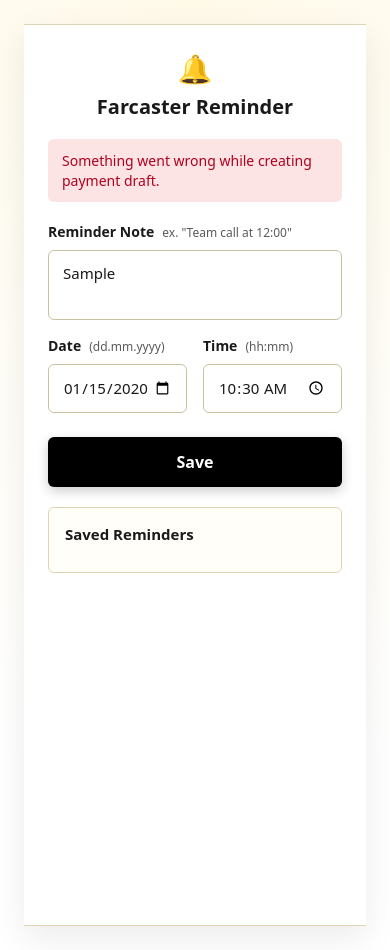
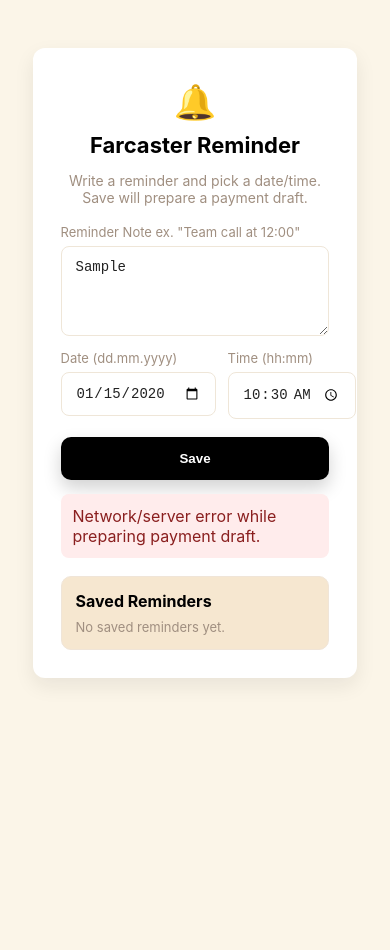
Before and after one commit to mataramasuko95/farcaster-reminder-app, a plain HTML site: page index.html in a window 390 px wide. Both pictures are taken after typing "Sample", "2020-01-15", "10:30" into the empty fields and a click on the button "Save". After the commit the page ends 844 px from the top, so only its background shows below. Drawn offline with Linux system fonts and the light colour scheme; no server answers.

Commit message:
Update index.html

```diff
--- a/index.html
+++ b/index.html
@@ -1,520 +1,286 @@
-<!DOCTYPE html>
+<!doctype html>
 <html lang="en">
 <head>
-  <meta charset="UTF-8" />
+  <meta charset="utf-8" />
   <title>Farcaster Reminder</title>
-  <meta name="viewport" content="width=device-width, initial-scale=1" />
-
-  <!-- Farcaster Mini App SDK -->
+  <meta name="viewport" content="width=device-width,initial-scale=1" />
   <script src="https://cdn.jsdelivr.net/npm/@farcaster/js@latest"></script>
 
   <style>
-    :root {
-      --bg-page: #fffdf6;
-      --card-bg: #ffffff;
-      --card-border: #ded5b0;
-      --text-main: #1a1a1a;
-      --text-dim: #5a5a5a;
-      --accent-bg: #000000;
-      --accent-text: #ffffff;
-      --error-bg: #fde4e4;
-      --error-text: #b00020;
-      --radius-lg: 8px;
-      --radius-md: 6px;
-      --radius-sm: 4px;
-      --shadow-card: 0 12px 32px rgba(0,0,0,0.08);
-      --shadow-btn: 0 4px 12px rgba(0,0,0,0.2);
+    :root{
+      --bg:#fbf5e8;
+      --card:#fff;
+      --muted:#a08f80;
+      --accent:#000;
+      --accent-2:#f6e7d0;
+    }
+    body{
+      font-family: Inter, system-ui, -apple-system, "Segoe UI", Roboto, "Helvetica Neue", Arial;
+      background: var(--bg);
+      display:flex;
+      align-items:flex-start;
+      justify-content:center;
+      padding:40px 16px;
+    }
+    .wrap{
+      width:380px;
+      max-width:95%;
+      background:var(--card);
+      border-radius:12px;
+      box-shadow: 0 8px 20px rgba(20,20,20,0.08);
+      padding:28px;
+      box-sizing:border-box;
+    }
+    .icon{
+      font-size:34px;
+      width:50px;
+      height:50px;
+      border-radius:10px;
+      display:flex;
+      align-items:center;
+      justify-content:center;
+      margin:0 auto 6px;
+      background: linear-gradient(#fff,#fff);
+    }
+    h1{
+      text-align:center;
+      margin:0 0 14px;
+      font-size:22px;
+    }
+    p.lead{
+      text-align:center;
+      color:var(--muted);
+      font-size:14px;
+      margin:0 0 18px;
     }
 
-    body {
-      background: radial-gradient(circle at 50% 0%, #fff9e8 0%, #fffdf6 40%, #ffffff 80%);
-      background-color: var(--bg-page);
-      margin: 0;
-      font-family: system-ui, -apple-system, BlinkMacSystemFont, "Inter", Roboto, "Helvetica Neue", Arial, sans-serif;
-      color: var(--text-main);
-      display: flex;
-      justify-content: center;
-      padding: 24px;
+    label{
+      display:block;
+      font-size:13px;
+      color:var(--muted);
+      margin-bottom:6px;
+    }
+    textarea, input[type="date"], input[type="time"], input[type="text"]{
+      width:100%;
+      box-sizing:border-box;
+      padding:12px 14px;
+      border-radius:8px;
+      border:1px solid #efe6d8;
+      background:#fff;
+      font-size:14px;
+      color:#222;
+    }
+    .row{display:flex; gap:12px; margin-top:10px;}
+    .row .col{flex:1}
+
+    button.save{
+      display:block;
+      width:100%;
+      margin-top:18px;
+      background:#000;
+      color:#fff;
+      padding:14px;
+      border-radius:10px;
+      border:0;
+      font-weight:700;
+      cursor:pointer;
+      box-shadow: 0 8px 18px rgba(0,0,0,0.18);
     }
 
-    .app-shell {
-      background: var(--card-bg);
-      border: 1px solid var(--card-border);
-      border-radius: var(--radius-lg);
-      box-shadow: var(--shadow-card);
-      max-width: 480px;
-      width: 100%;
-      padding: 24px 24px 32px;
+    .msg{
+      margin-top:14px;
+      padding:12px;
+      border-radius:8px;
+      background:#ffecec;
+      color:#8a1f1f;
+      display:none;
     }
 
-    .header {
-      text-align: center;
-      margin-bottom: 20px;
+    .savedBox{
+      margin-top:18px;
+      padding:14px;
+      border-radius:10px;
+      background:var(--accent-2);
+      border:1px solid #f0e5d8;
     }
-
-    .bell-icon {
-      font-size: 28px;
-      margin-bottom: 8px;
+    .remItem{
+      background: #fff;
+      padding:12px;
+      border-radius:8px;
+      border:1px solid #efe6d8;
+      display:flex;
+      justify-content:space-between;
+      gap:12px;
+      margin-bottom:10px;
     }
-
-    h1 {
-      font-size: 20px;
-      font-weight: 600;
-      color: var(--text-main);
-      line-height: 1.2;
-      margin: 0;
-    }
-
-    .form-row {
-      display: flex;
-      flex-direction: column;
-      margin-bottom: 16px;
-    }
-
-    .row-inline {
-      display: flex;
-      flex-wrap: wrap;
-      gap: 16px;
-    }
-
-    .row-inline .field {
-      flex: 1 1 0px;
-      min-width: 0;
-    }
-
-    label {
-      font-size: 14px;
-      font-weight: 600;
-      color: var(--text-main);
-      line-height: 1.4;
-      display: flex;
-      align-items: baseline;
-      gap: 8px;
-      margin-bottom: 8px;
-    }
-
-    label small {
-      font-size: 12px;
-      font-weight: 400;
-      color: var(--text-dim);
-    }
-
-    textarea,
-    input[type="text"],
-    input[type="date"],
-    input[type="time"] {
-      width: 100%;
-      background: #fff;
-      border: 1px solid #c9c2a2;
-      border-radius: var(--radius-md);
-      padding: 12px 14px;
-      font-size: 15px;
-      line-height: 1.4;
-      color: var(--text-main);
-      box-sizing: border-box;
-      font-family: inherit;
-    }
-
-    textarea:focus,
-    input:focus {
-      outline: 2px solid #000;
-      outline-offset: -1px;
-      background: #fffdfc;
-    }
-
-    textarea {
-      min-height: 70px;
-      resize: none;
-    }
-
-    .save-wrapper {
-      text-align: center;
-      margin: 8px 0 20px 0;
-    }
-
-    button.save-btn {
-      width: 100%;
-      background: var(--accent-bg);
-      color: var(--accent-text);
-      border: 0;
-      border-radius: var(--radius-md);
-      padding: 14px 16px;
-      font-size: 16px;
-      font-weight: 600;
-      cursor: pointer;
-      box-shadow: var(--shadow-btn);
-      font-family: inherit;
-    }
-
-    button.save-btn:active {
-      transform: translateY(1px);
-    }
-
-    .error-box {
-      border-radius: var(--radius-md);
-      padding: 12px 14px;
-      background: var(--error-bg);
-      color: var(--error-text);
-      font-size: 14px;
-      line-height: 1.4;
-      margin-bottom: 20px;
-      display: none; /* shown dynamically */
-    }
-
-    /* Saved Reminders card */
-    .saved-card {
-      border: 1px solid var(--card-border);
-      border-radius: var(--radius-md);
-      background: #fffef9;
-      padding: 16px;
-    }
-
-    .saved-card h2 {
-      font-size: 15px;
-      font-weight: 600;
-      color: var(--text-main);
-      margin: 0 0 12px 0;
-    }
-
-    .reminder-item {
-      border-radius: var(--radius-sm);
-      border: 1px solid #e1dbc0;
-      background: #ffffff;
-      padding: 12px 14px;
-      font-size: 14px;
-      line-height: 1.4;
-      color: var(--text-main);
-      display: flex;
-      flex-direction: column;
-      gap: 6px;
-      margin-bottom: 10px;
-    }
-
-    .rem-top-row {
-      display: flex;
-      justify-content: space-between;
-      flex-wrap: wrap;
-      word-break: break-word;
-      font-size: 14px;
-    }
-
-    .rem-note {
-      font-weight: 500;
-      color: var(--text-main);
-      overflow-wrap: anywhere;
-      max-width: 60%;
-    }
-
-    .rem-datetime {
-      color: var(--text-dim);
-      font-size: 13px;
-      white-space: nowrap;
-    }
-
-    .rem-draft {
-      font-size: 13px;
-      color: var(--text-dim);
-    }
-
-    @media (max-width: 480px) {
-      .app-shell {
-        border-radius: 0;
-        border-left: 0;
-        border-right: 0;
-        max-width: 100%;
-        min-height: 100vh;
-      }
-    }
+    .muted{color:var(--muted); font-size:13px}
+    .txLine{font-size:13px; color:#444; margin-top:6px}
   </style>
 </head>
 <body>
+  <div class="wrap" role="main">
+    <div class="icon">🔔</div>
+    <h1>Farcaster Reminder</h1>
+    <p class="lead">Write a reminder and pick a date/time. Save will prepare a payment draft.</p>
 
-  <div class="app-shell">
-    <div class="header">
-      <div class="bell-icon">🔔</div>
-      <h1>Farcaster Reminder</h1>
+    <div>
+      <label for="note">Reminder Note <span class="muted">ex. "Team call at 12:00"</span></label>
+      <textarea id="note" rows="4" placeholder="Write your reminder..."></textarea>
     </div>
 
-    <!-- Error box -->
-    <div id="errorBox" class="error-box"></div>
-
-    <!-- Form -->
-    <div class="form-row">
-      <label for="noteInput">
-        Reminder Note
-        <small>ex. "Team call at 12:00"</small>
-      </label>
-      <textarea id="noteInput" placeholder="Write your reminder..."></textarea>
-    </div>
-
-    <div class="row-inline">
-      <div class="field form-row">
-        <label for="dateInput">
-          Date
-          <small>(dd.mm.yyyy)</small>
-        </label>
-        <input
-          id="dateInput"
-          type="date"
-          placeholder="gg.aa.yyyy"
-          style="text-transform: lowercase;"
-        />
+    <div class="row">
+      <div class="col">
+        <label for="date">Date <span class="muted">(dd.mm.yyyy)</span></label>
+        <input id="date" type="date"/>
       </div>
-
-      <div class="field form-row">
-        <label for="timeInput">
-          Time
-          <small>(hh:mm)</small>
-        </label>
-        <input
-          id="timeInput"
-          type="time"
-          placeholder="--:--"
-        />
+      <div class="col">
+        <label for="time">Time <span class="muted">(hh:mm)</span></label>
+        <input id="time" type="time"/>
       </div>
     </div>
 
-    <div class="save-wrapper">
-      <button id="saveBtn" class="save-btn">Save</button>
-    </div>
+    <button class="save" id="saveBtn">Save</button>
 
-    <!-- Saved Reminders -->
-    <div class="saved-card">
-      <h2>Saved Reminders</h2>
-      <div id="remindersList"></div>
+    <div class="msg" id="msgBox"></div>
+
+    <div class="savedBox">
+      <div style="font-weight:700; margin-bottom:8px">Saved Reminders</div>
+      <div id="savedList"></div>
     </div>
   </div>
 
   <script>
-    // Local state of reminders (in-memory for now)
-    const reminders = [];
+    // Call Farcaster SDK ready if present
+    window.onload = () => {
+      try {
+        if (window.sdk?.actions?.ready) {
+          window.sdk.actions.ready();
+        }
+      } catch (e) {
+        // ignore
+      }
+    };
 
-    // util: format a Date into "YYYY-MM-DDTHH:mm:ssZ" (ISO-ish with UTC)
-    function buildISO(dateStr, timeStr) {
-      // dateStr => "2025-10-09"
-      // timeStr => "18:44"
-      if (!dateStr || !timeStr) return null;
-
-      // create local date
-      const [yyyy, mm, dd] = dateStr.split("-");
-      const [hh, min] = timeStr.split(":");
-
-      // build a Date in local time
-      const dt = new Date(
-        Number(yyyy),
-        Number(mm) - 1,
-        Number(dd),
-        Number(hh),
-        Number(min),
-        0,
-        0
-      );
-
-      // final => ISO UTC
-      return dt.toISOString();
+    // Helpers
+    function showMsg(text, isError = true) {
+      const box = document.getElementById('msgBox');
+      box.style.display = 'block';
+      box.style.background = isError ? '#ffecec' : '#e6ffe9';
+      box.style.color = isError ? '#8a1f1f' : '#1f6f2f';
+      box.innerText = text;
+      setTimeout(()=> { box.style.display = 'none'; }, 7000);
     }
 
-    // util: format a datetime string for display in list
-    function niceDateTime(iso) {
-      const d = new Date(iso);
-      // date Y-M-D H:M (24h)
-      // ex "2025-10-09 18:44"
-      const y = d.getFullYear();
-      const m = String(d.getMonth() + 1).padStart(2, "0");
-      const day = String(d.getDate()).padStart(2, "0");
-      const hh = String(d.getHours()).padStart(2, "0");
-      const mm = String(d.getMinutes()).padStart(2, "0");
-      return `${y}-${m}-${day} ${hh}:${mm}`;
+    function formatDateForDisplay(dateStr, timeStr) {
+      if (!dateStr) return '';
+      const d = new Date(dateStr + 'T' + (timeStr || '00:00'));
+      // dd.mm.yyyy hh:mm
+      const dd = String(d.getDate()).padStart(2,'0');
+      const mm = String(d.getMonth()+1).padStart(2,'0');
+      const yyyy = d.getFullYear();
+      const hh = String(d.getHours()).padStart(2,'0');
+      const min = String(d.getMinutes()).padStart(2,'0');
+      return `${dd}.${mm}.${yyyy} ${hh}:${min}`;
     }
 
-    function showError(msg) {
-      const box = document.getElementById("errorBox");
-      box.innerText = msg;
-      box.style.display = "block";
-    }
-
-    function clearError() {
-      const box = document.getElementById("errorBox");
-      box.innerText = "";
-      box.style.display = "none";
-    }
-
-    function renderReminders() {
-      const listEl = document.getElementById("remindersList");
-      listEl.innerHTML = "";
-
-      reminders.forEach((r) => {
-        const item = document.createElement("div");
-        item.className = "reminder-item";
-
-        const top = document.createElement("div");
-        top.className = "rem-top-row";
-
-        const noteEl = document.createElement("div");
-        noteEl.className = "rem-note";
-        noteEl.textContent = r.note || "(no note)";
-
-        const whenEl = document.createElement("div");
-        whenEl.className = "rem-datetime";
-        whenEl.textContent = niceDateTime(r.remindAtISO);
-
-        top.appendChild(noteEl);
-        top.appendChild(whenEl);
-
-        const draftEl = document.createElement("div");
-        draftEl.className = "rem-draft";
-        draftEl.textContent = `Payment draft: ${r.ethNeededDisplay}`;
-
-        item.appendChild(top);
-        item.appendChild(draftEl);
-
-        listEl.appendChild(item);
+    function loadSaved() {
+      const raw = localStorage.getItem('reminders_v1') || '[]';
+      const arr = JSON.parse(raw);
+      const target = document.getElementById('savedList');
+      target.innerHTML = '';
+      if (!arr.length) {
+        target.innerHTML = '<div class="muted">No saved reminders yet.</div>';
+        return;
+      }
+      arr.slice().reverse().forEach(r => {
+        const el = document.createElement('div');
+        el.className = 'remItem';
+        el.innerHTML = '<div><div style="font-weight:600;">'+escapeHtml(r.note)+'</div>'
+          + '<div class="muted">'+formatDateForDisplay(r.date, r.time)+'</div>'
+          + (r.txDraft ? ('<div class="txLine">Payment draft: '+escapeHtml(r.txDraft.valueEth)+' ETH (~$'+(Number(r.usdAmount)||0)+')</div>') : '')
+          + '</div>'
+          + '<div style="text-align:right;color:#666;font-size:12px;">'+(r.savedAt||'')+'</div>';
+        target.appendChild(el);
       });
     }
 
-    // Convert ETH string (e.g. "0.00001667") → hex wei string "0x..."
-    function ethToHexWei(ethStr) {
-      // multiply ETH by 1e18 to get wei
-      const weiBN = BigInt(Math.round(parseFloat(ethStr) * 1e18));
-      return "0x" + weiBN.toString(16);
+    function escapeHtml(s){
+      if (!s) return '';
+      return String(s).replace(/[&<>"']/g, (m)=>({ '&':'&amp;','<':'&lt;','>':'&gt;','"':'&quot;',"'":'&#39;' }[m]));
     }
 
-    // (PLACEHOLDER) Send tx via Farcaster wallet
-    // IMPORTANT: This is where we talk to the Farcaster Mini App Wallet.
-    // When we plug in the real SDK method, we do it here.
-    async function sendTransactionDraft(unsignedTx) {
-      // unsignedTx = { to, valueEth, data:"0x" }
-
-      const to = unsignedTx.to;
-      const valueHexWei = ethToHexWei(unsignedTx.valueEth); // convert to wei hex
-      const data = unsignedTx.data || "0x";
-
-      // TODO: CALL THE REAL FARCASTER WALLET ACTION HERE.
-      // Something along the lines of:
-      //
-      // await window.sdk.wallet.sendTransaction({
-      //   to,
-      //   value: valueHexWei,
-      //   data
-      // });
-      //
-      // Warpcast shows a confirm modal, user approves, tx is broadcast.
-      //
-      // For now we'll simulate success == true so UI can continue working.
-      console.log("Simulating wallet tx:", { to, valueHexWei, data });
-
-      // simulate user approval:
-      return true;
-    }
-
-    async function handleSave() {
-      clearError();
-
-      const note = document.getElementById("noteInput").value.trim();
-      const dateVal = document.getElementById("dateInput").value; // "2025-10-09"
-      const timeVal = document.getElementById("timeInput").value; // "18:44"
-
-      if (!note) {
-        showError("Please enter a reminder note.");
-        return;
-      }
-      if (!dateVal || !timeVal) {
-        showError("Please select date and time.");
+    // Save logic: call /api/pay, then store reminder
+    document.getElementById('saveBtn').addEventListener('click', async () => {
+      const note = document.getElementById('note').value.trim();
+      const date = document.getElementById('date').value; // yyyy-mm-dd
+      const time = document.getElementById('time').value; // hh:mm
+      if (!note || !date || !time) {
+        showMsg('Please fill reminder, date and time.', true);
         return;
       }
 
-      // 1) ISO string for when the reminder should trigger
-      const remindAtISO = buildISO(dateVal, timeVal);
-      if (!remindAtISO) {
-        showError("Invalid date/time.");
-        return;
+      // For demo we use a fixed small USD amount (0.05) — you can add UI to change this.
+      const usdAmount = 0.05;
+
+      // Farcaster identity: try to obtain from SDK if available; otherwise fallback to dummy
+      let fid = null;
+      try {
+        if (window.sdk?.auth?.getCurrentUser) {
+          const user = await window.sdk.auth.getCurrentUser();
+          fid = user?.fid || null;
+        } else if (window.sdk?.actions?.getIdentity) {
+          const u = await window.sdk.actions.getIdentity();
+          fid = u?.fid || null;
+        }
+      } catch (e) {
+        // ignore; non-Farcaster env
       }
+      if (!fid) fid = 0; // app-level placeholder
 
-      // 2) create payment draft by calling /api/pay
-      let payDraft;
+      // The pay endpoint expects ethAddress: the recipient of the payment (user's wallet)
+      // For user-payments you would use user's wallet address; here we use the user's input address
+      // but since our UI doesn't ask for user's wallet (we prepare a draft), we'll set ethAddress placeholder
+      // If you want to use actual user wallet addresses, capture them from SDK or wallet connection.
+      const ethAddress = document.getElementById('ethAddress')?.value || '0x0000000000000000000000000000000000000000';
+
       try {
-        const body = {
-          fid: 1234,                 // could be actual Farcaster FID later
-          note: note,
-          usdAmount: 0.05,           // fixed "price" per reminder
-          remindAtISO: remindAtISO,
-        };
-
-        const resp = await fetch("/api/pay", {
-          method: "POST",
-          headers: {
-            "Content-Type": "application/json",
-          },
-          body: JSON.stringify(body),
+        const res = await fetch('/api/pay', {
+          method: 'POST',
+          headers: { 'Content-Type':'application/json' },
+          body: JSON.stringify({ fid, usdAmount, ethAddress })
         });
-
-        payDraft = await resp.json();
-        console.log("payDraft from /api/pay:", payDraft);
-
-        if (!payDraft.ok) {
-          throw new Error(payDraft.error || "Payment draft failed");
-        }
-      } catch (err) {
-        console.error(err);
-        showError("Something went wrong while creating payment draft.");
-        return;
-      }
-
-      // 3) ask wallet to actually send the ETH
-      try {
-        const didSend = await sendTransactionDraft({
-          to: payDraft.unsignedTx.to,
-          valueEth: payDraft.unsignedTx.valueEth,
-          data: payDraft.unsignedTx.data,
-        });
-
-        if (!didSend) {
-          // user canceled or wallet failed
-          showError("Payment was not completed.");
+        const data = await res.json();
+        if (!data || !data.ok) {
+          console.error('pay error', data);
+          showMsg(data?.error || 'Something went wrong while creating payment draft.', true);
           return;
         }
+
+        // Save locally with draft
+        const saved = JSON.parse(localStorage.getItem('reminders_v1') || '[]');
+        const entry = {
+          note,
+          date,
+          time,
+          usdAmount,
+          txDraft: data.unsignedTx || null,
+          savedAt: new Date().toLocaleString()
+        };
+        saved.push(entry);
+        localStorage.setItem('reminders_v1', JSON.stringify(saved));
+        showMsg('Saved reminder and prepared payment draft (not sent).', false);
+        loadSaved();
+        // optional: clear inputs
+        document.getElementById('note').value = '';
+        // keep date/time for convenience
       } catch (err) {
-        console.error("Wallet tx error:", err);
-        showError("Payment failed or was rejected.");
-        return;
+        console.error('save error', err);
+        showMsg('Network/server error while preparing payment draft.', true);
       }
+    });
 
-      // 4) If we get here, payment succeeded.
-      // Store the reminder locally (for now).
-      const ethFloat = Number(payDraft.ethNeeded);
-      const prettyEth = ethFloat.toFixed(8);
-      const approxUsd = "$0.05";
-
-      reminders.unshift({
-        note,
-        remindAtISO,
-        ethNeededDisplay: `${prettyEth} ETH (~${approxUsd})`,
-      });
-
-      // Clear inputs
-      document.getElementById("noteInput").value = "";
-      document.getElementById("dateInput").value = "";
-      document.getElementById("timeInput").value = "";
-
-      renderReminders();
-    }
-
-    // Hook up button
-    document.getElementById("saveBtn").addEventListener("click", handleSave);
-
-    // Tell Farcaster we're ready (prevents “ready not called” splash)
-    window.onload = () => {
-      if (window.sdk && window.sdk.actions && window.sdk.actions.ready) {
-        try {
-          window.sdk.actions.ready();
-        } catch (err) {
-          console.warn("sdk.actions.ready() failed (safe to ignore in browser preview):", err);
-        }
-      }
-    };
-
-    // Initial render of empty list
-    renderReminders();
+    // init
+    loadSaved();
   </script>
 </body>
 </html>
```
